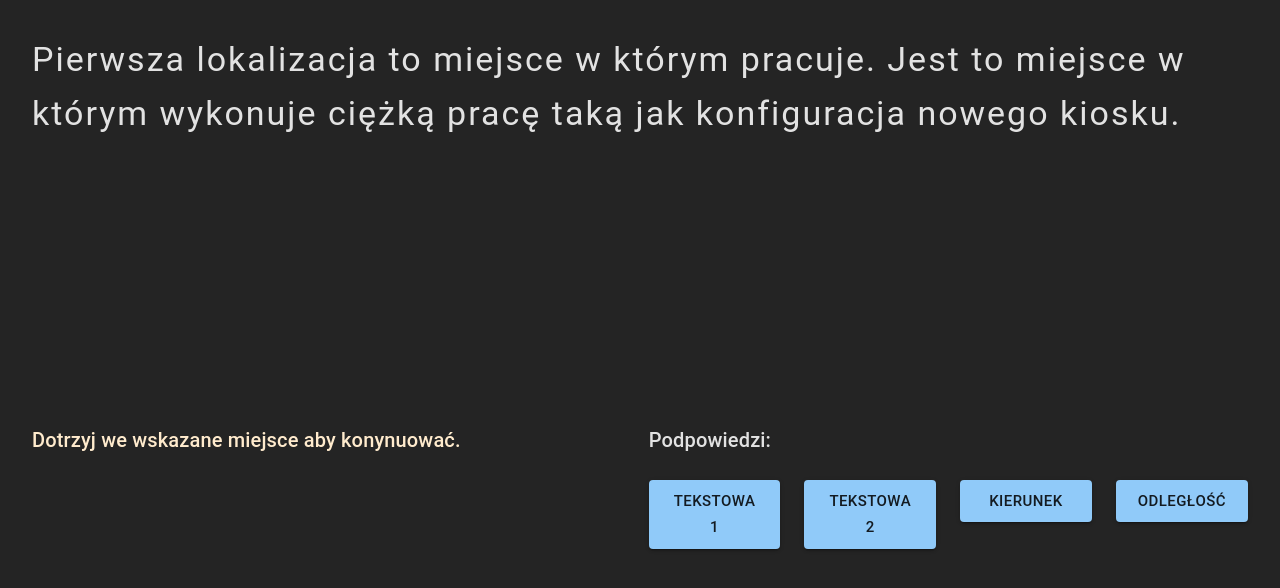
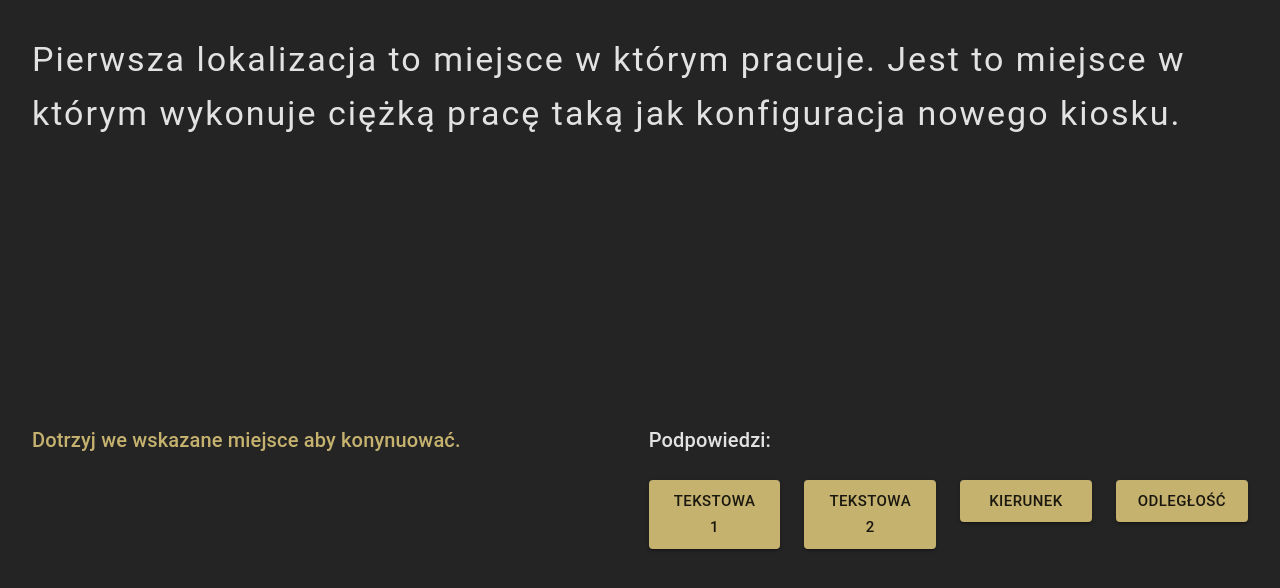
Before and after one commit to imperium02/GeoGame, a React (Vite) app in the folder ClientApp/: page / in a window 1280 px wide. Both pictures are taken after a click on the button "ROZPOCZNIJ". Shown: the top 588 px of the page. Built offline with nearby package versions, Linux system fonts and the light colour scheme.

Commit message:
update colors

```diff
--- a/ClientApp/src/components/LocationCard.tsx
+++ b/ClientApp/src/components/LocationCard.tsx
@@ -47,7 +47,7 @@ const LocationCard: React.FC = () => {
             variant="h6"
             align="left"
             alignSelf="flex-start"
-            color="blanchedalmond"
+            color="#C6B26F"
           >
             Dotrzyj we wskazane miejsce aby konynuować.
           </Typography>
--- a/ClientApp/src/main.tsx
+++ b/ClientApp/src/main.tsx
@@ -7,6 +7,7 @@ import "./index.css";
 const darkTheme = createTheme({
   palette: {
     mode: "dark",
+    primary: { main: "#C6B26F" },
   },
 });
 
```
